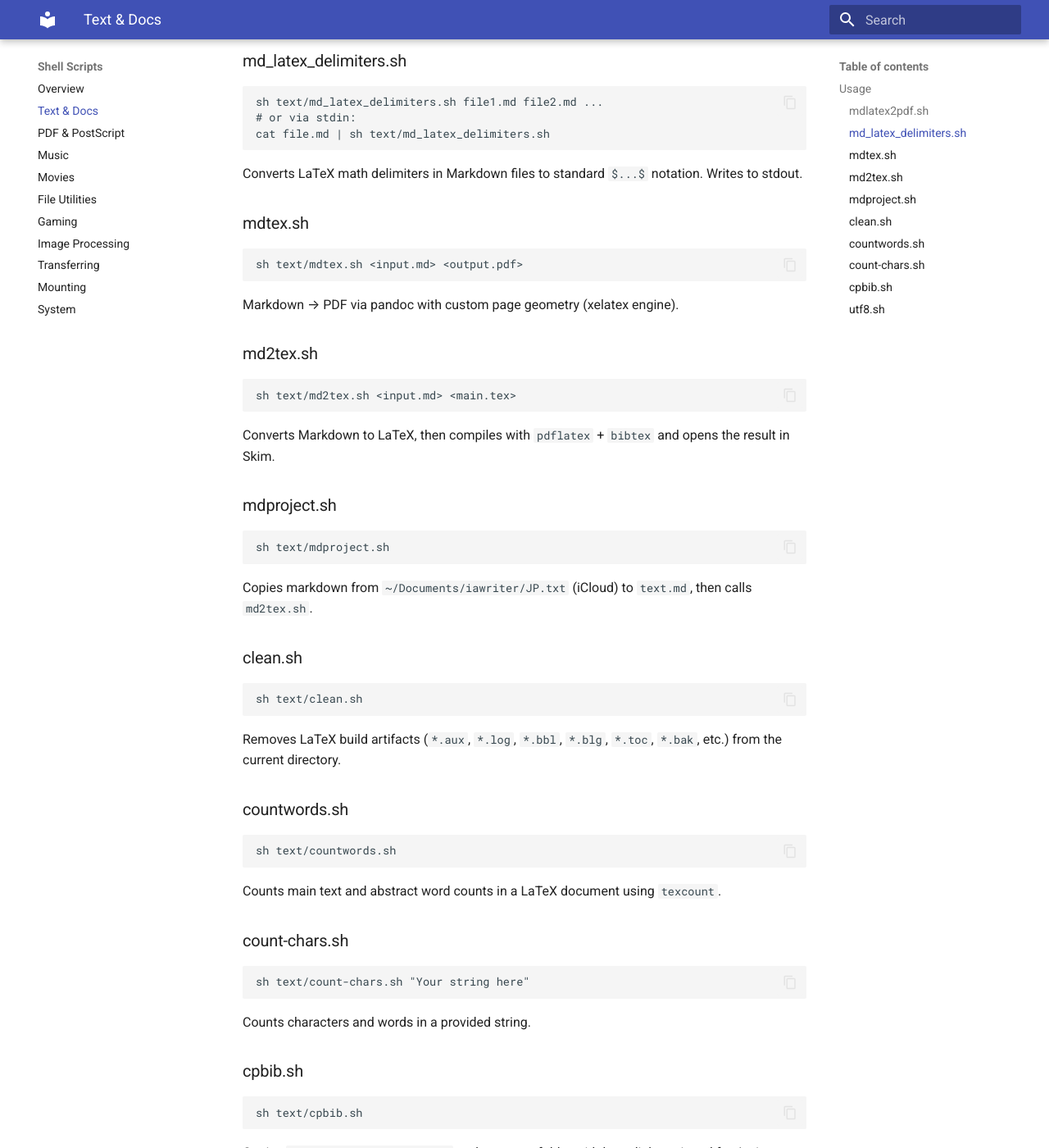
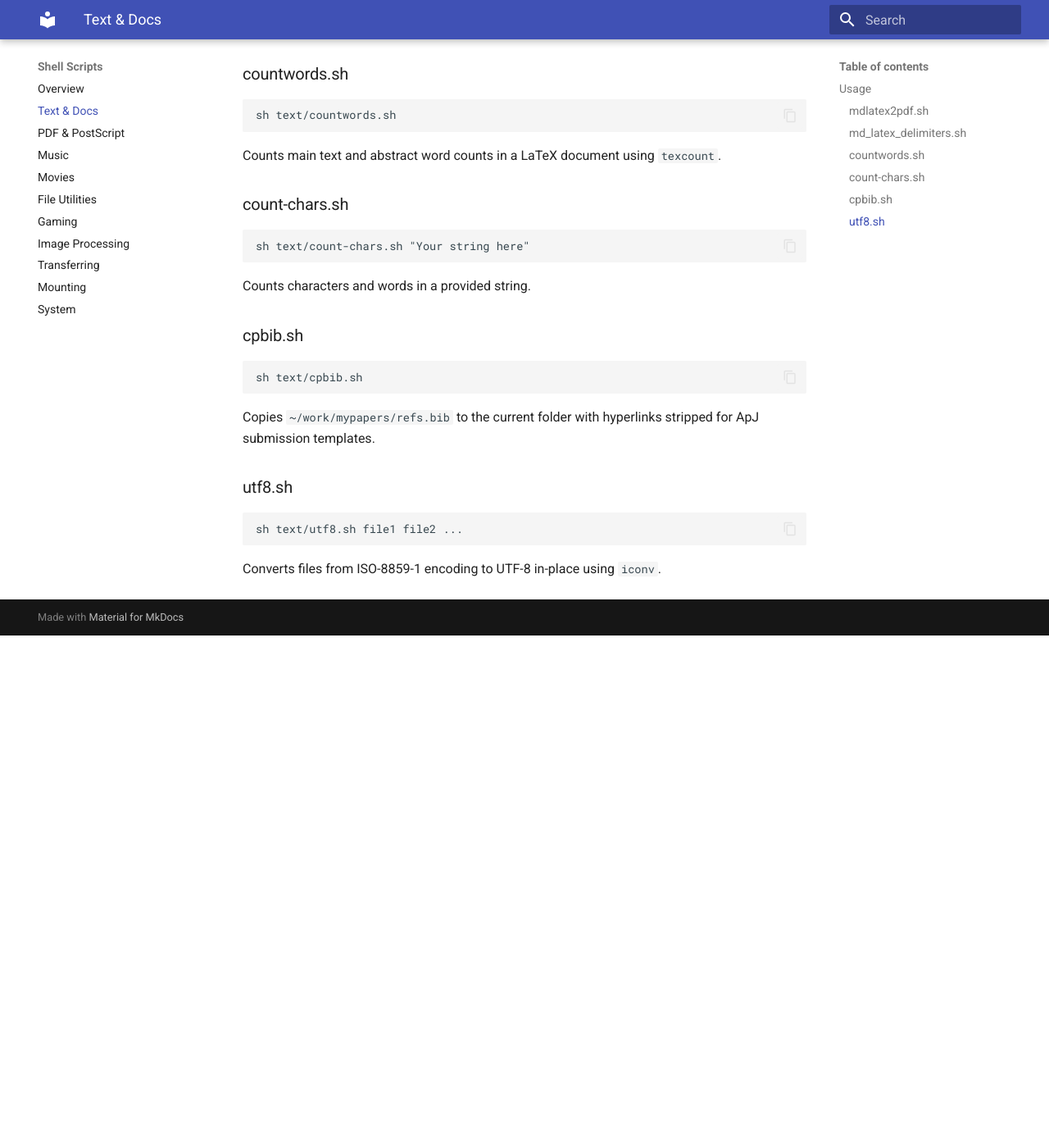
Before and after one commit to rsnemmen/shell-scripts, an MkDocs documentation site: the page built from docs/text.md, in a window 1280 px wide and 1400 px high, scrolled down 1098 px. Shown: the whole window at 82% size. Built offline with MkDocs 1.6.1 and Material for MkDocs 9.7.7, drawn with Linux system fonts in a browser that asks for light colours; after the commit the page ends 1873 px from its top, so only the background shows below that; some of the changed text lies outside the part shown.

Commit message:
docs: sync docs with removed scripts and add figshare_upload
Remove clean.sh, md2tex.sh, mdproject.sh, mdtex.sh from text.md;
remove dvd-rip scripts from movies.md; add figshare_upload.sh to
transferring.md; update dependency lists accordingly.

Co-Authored-By: Claude Sonnet 4.6 <noreply@anthropic.com>

````diff
--- a/docs/text.md
+++ b/docs/text.md
@@ -1,18 +1,14 @@
 # Text & Document Processing
 
-**Dependencies:** `pandoc`, `texcount`, `pdflatex`/`xelatex`, `sed`, `iconv`
+**Dependencies:** `pandoc`, `texcount`, `xelatex`, `sed`, `iconv`
 
 | Script | Description |
 |--------|-------------|
-| `clean.sh` | Remove LaTeX build artifacts (`*.aux`, `*.log`, `*.bbl`, etc.) |
 | `count-chars.sh` | Count characters and words in a provided string |
 | `countwords.sh` | Count words in LaTeX files using texcount |
 | `cpbib.sh` | Copy .bib file stripping hyperlinks for ApJ templates |
 | `md_latex_delimiters.sh` | Convert `\(...\)` → `$...$` and `\[...\]` → `$$...$$` |
-| `md2tex.sh` | Convert Markdown to LaTeX and render with pdflatex |
 | `mdlatex2pdf.sh` | Convert Markdown with LaTeX math to PDF (most featureful) |
-| `mdproject.sh` | Copy iCloud markdown draft to local and compile via md2tex.sh |
-| `mdtex.sh` | Markdown → PDF via pandoc with custom geometry (xelatex) |
 | `utf8.sh` | Batch convert files from ISO-8859-1 to UTF-8 |
 
 ---
@@ -41,38 +37,6 @@ cat file.md | sh text/md_latex_delimiters.sh
 ```
 
 Converts LaTeX math delimiters in Markdown files to standard `$...$` notation. Writes to stdout.
-
-### mdtex.sh
-
-```sh
-sh text/mdtex.sh <input.md> <output.pdf>
-```
-
-Markdown → PDF via pandoc with custom page geometry (xelatex engine).
-
-### md2tex.sh
-
-```sh
-sh text/md2tex.sh <input.md> <main.tex>
-```
-
-Converts Markdown to LaTeX, then compiles with `pdflatex` + `bibtex` and opens the result in Skim.
-
-### mdproject.sh
-
-```sh
-sh text/mdproject.sh
-```
-
-Copies markdown from `~/Documents/iawriter/JP.txt` (iCloud) to `text.md`, then calls `md2tex.sh`.
-
-### clean.sh
-
-```sh
-sh text/clean.sh
-```
-
-Removes LaTeX build artifacts (`*.aux`, `*.log`, `*.bbl`, `*.blg`, `*.toc`, `*.bak`, etc.) from the current directory.
 
 ### countwords.sh
 
````
Also changed, not shown: docs/index.md (+2 -2 lines), docs/movies.md (+0 -18 lines), docs/transferring.md (+10 -1 lines).
